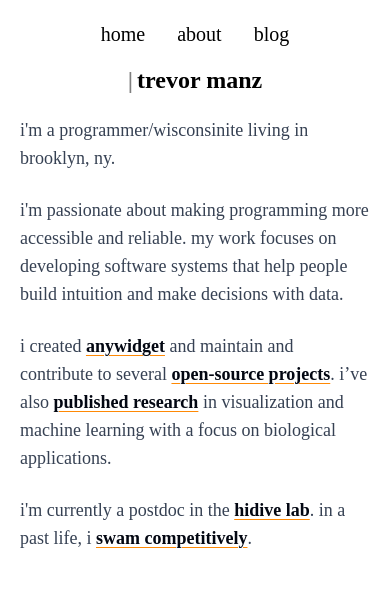
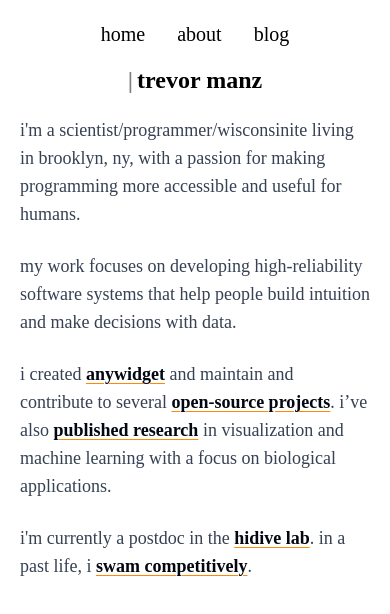
Before and after one commit to manzt/trevorma.nz, a SvelteKit app: page /about in a window 390 px wide. Shown: the top 614 px of the page. Built offline with nearby package versions, Linux system fonts and the light colour scheme.

Commit message:
Add background canvas

```diff
--- a/src/routes/+layout.svelte
+++ b/src/routes/+layout.svelte
@@ -1,15 +1,20 @@
 <script lang="ts">
 import Header from "./Header.svelte";
 import "../app.css";
-
+import Canvas from "./Canvas.svelte";
 let { children } = $props();
-let year = new Date().getFullYear();
 </script>
 
-<div class="flex flex-col min-h-lvh font-mono p-5 max-w-xl lg:max-w-3xl">
-	<Header />
-
-	<main class="mt-5 flex-1 flex flex-col prose prose-blog text-lg">
-		{@render children()}
+<div
+	class="relative flex flex-col min-h-lvh font-mono p-5 max-w-xl lg:max-w-3xl"
+>
+	<Header class="realative z-10 pointer-events-auto" />
+	<main
+		class="relative z-10 mt-5 flex-1 flex flex-col prose prose-blog text-lg pointer-events-none"
+	>
+		<div class="pointer-events-auto">
+			{@render children()}
+		</div>
 	</main>
+	<Canvas class="absolute inset-0 h-screen w-screen pointer-events-auto" />
 </div>
--- /dev/null
+++ b/src/routes/Canvas.svelte
@@ -0,0 +1,55 @@
+<script lang="ts">
+import { untrack } from "svelte";
+
+let canvas: HTMLCanvasElement;
+let props: { class: string } = $props();
+
+let width = $state(0);
+let height = $state(0);
+let pixels: Array<{ x: number; y: number }> = $state([]);
+
+function position(e: MouseEvent) {
+	let rect = canvas.getBoundingClientRect();
+	return { x: e.clientX - rect.left, y: e.clientY - rect.top };
+}
+
+// Draw the latest.
+$effect(() => {
+	let ctx = canvas.getContext("2d");
+	let last = pixels.at(-1);
+	if (!ctx || !last) {
+		return;
+	}
+	ctx.fillRect(last.x, last.y, 5, 5);
+});
+
+// Redraw entire canvas with saved pixels when resized.
+$effect(() => {
+	let ctx = canvas.getContext("2d");
+	if (!ctx) {
+		return;
+	}
+	canvas.width = width;
+	canvas.height = height;
+	ctx.clearRect(0, 0, canvas.width, canvas.height);
+	ctx.fillStyle = "#000";
+	untrack(() => {
+		for (let { x, y } of pixels) {
+			ctx.fillRect(x, y, 2, 2);
+		}
+	});
+});
+</script>
+
+<canvas
+	class={props.class}
+	bind:this={canvas}
+	bind:clientWidth={width}
+	bind:clientHeight={height}
+	onmousemove={(e) => {
+		let LEFT_BUTTON = 1;
+		if (e.buttons === LEFT_BUTTON) {
+			pixels.push(position(e));
+		}
+	}}
+></canvas>
--- a/src/routes/Header.svelte
+++ b/src/routes/Header.svelte
@@ -2,6 +2,7 @@
 import { page } from "$app/state";
 import Typewriter from "./Typewriter.svelte";
 
+let props: { class: string } = $props();
 function ariaContent(route: string) {
 	return page.url.pathname === route ? "page" : undefined;
 }
@@ -17,7 +18,7 @@ function command() {
 }
 </script>
 
-<header>
+<header class={props.class}>
 	<nav
 		class="grid grid-cols-1 sm:grid-cols-2 items-center gap-y-4 sm:gap-y-0 sm:justify-between"
 	>
--- a/src/routes/about/+page.svelte
+++ b/src/routes/about/+page.svelte
@@ -8,12 +8,14 @@ import Typewriter from "../Typewriter.svelte";
 </svelte:head>
 
 <section>
-	<p>i'm a programmer/wisconsinite living in brooklyn, ny.</p>
+	<p>
+		i'm a scientist/programmer/wisconsinite living in brooklyn, ny, with a
+		passion for making programming more accessible and useful for humans.
+	</p>
 
 	<p>
-		i'm passionate about making programming more accessible and reliable. my
-		work focuses on developing software systems that help people build
-		intuition and make decisions with data.
+		my work focuses on developing high-reliability software systems that
+		help people build intuition and make decisions with data.
 	</p>
 
 	<p>
```
